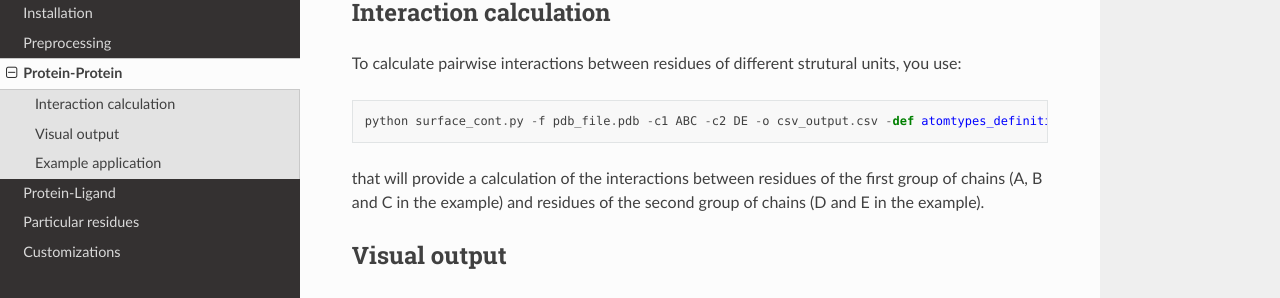
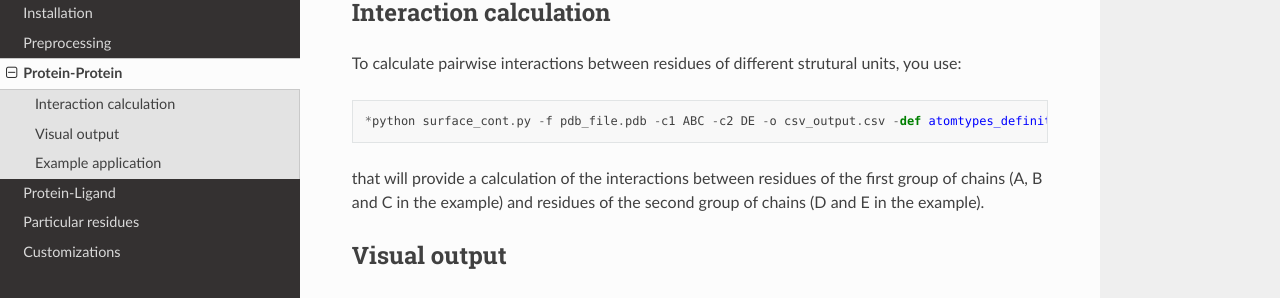
Before and after one commit to nataliateruel/Surfaces_tutorial, a Sphinx documentation site: the page built from docs/source/Protein-protein.rst, in a window 1280 px wide. Shown: the part 164-462 px from the top of the page. Built offline with Sphinx 7.4.7 and the Read the Docs theme 2.0.0, drawn with Linux system fonts in a browser that asks for light colours.

```diff
--- a/docs/source/Protein-protein.rst
+++ b/docs/source/Protein-protein.rst
@@ -6,7 +6,7 @@ Interaction calculation
 
 To calculate pairwise interactions between residues of different strutural units, you use::
 
-      python surface_cont.py -f pdb_file.pdb -c1 ABC -c2 DE -o csv_output.csv -def atomtypes_definition.def -dat atomtypes_interactions.dat
+      *python surface_cont.py -f pdb_file.pdb -c1 ABC -c2 DE -o csv_output.csv -def atomtypes_definition.def -dat atomtypes_interactions.dat*
 
 that will provide a calculation of the interactions between residues of the first group of chains (A, B and C in the example) and residues of the second group of chains (D and E in the example).
 
```
